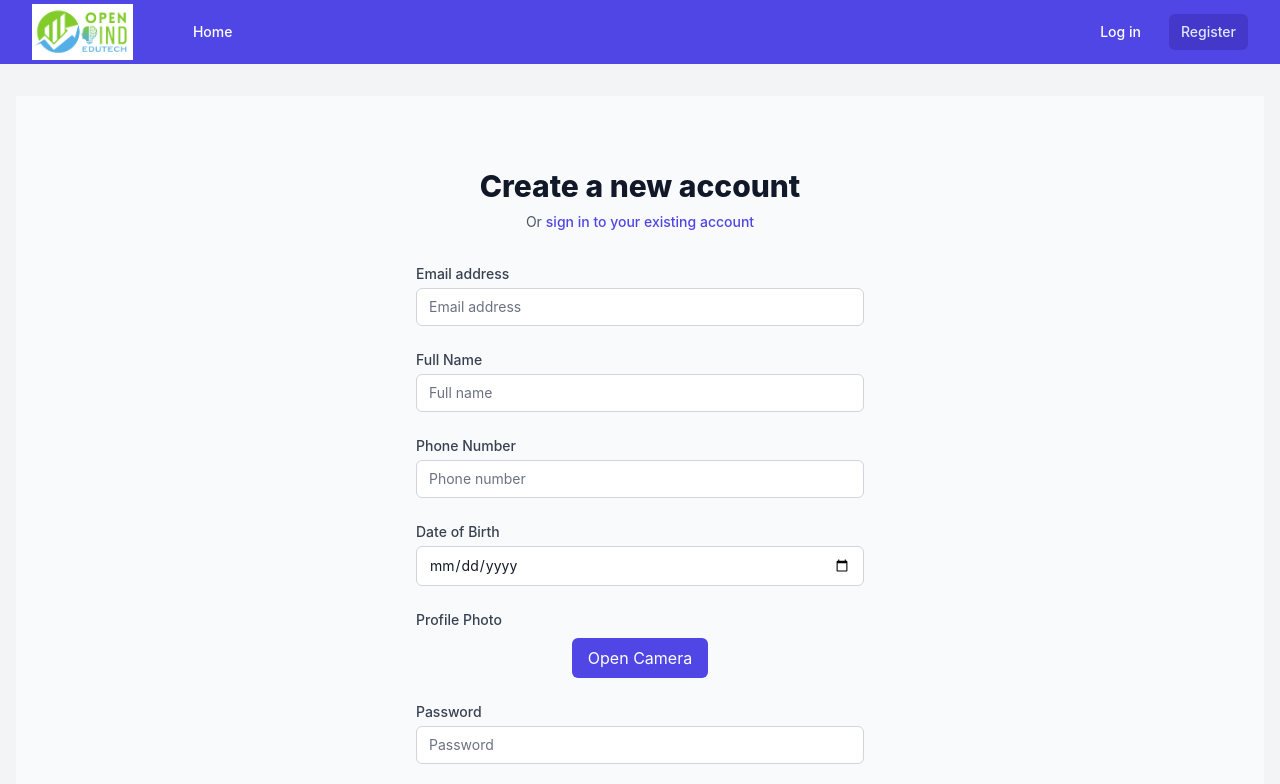
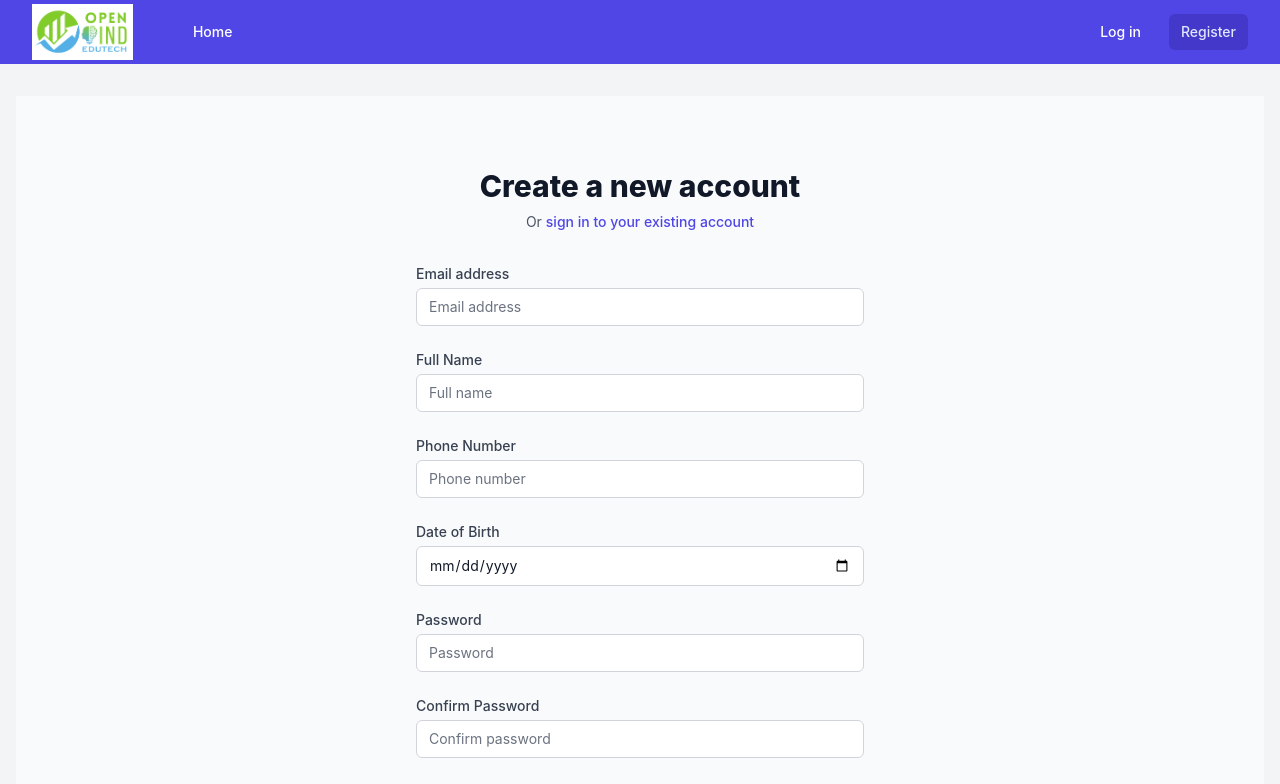
Before and after one commit to 27tai/OpenMindsFrontend, a React (Vite) app: page /register in a window 1280 px wide. Shown: the top 784 px of the page. Built offline with nearby package versions, Linux system fonts and the light colour scheme.

Commit message:
Update: Camera Capture-revert

```diff
--- a/src/components/auth/Register.jsx
+++ b/src/components/auth/Register.jsx
@@ -30,11 +30,6 @@ const Register = () => {
   const [registerSuccess, setRegisterSuccess] = useState(false);
   const [registerError, setRegisterError] = useState('');
   const [successMessage, setSuccessMessage] = useState('');
-
-  const [showCamera, setShowCamera] = useState(false);
-  const [capturedImage, setCapturedImage] = useState(null);
-  const videoRef = React.useRef(null);
-  const [isCameraOpen, setIsCameraOpen] = useState(false);
 
   // Initialize form data from userData if coming from login
   useEffect(() => {
@@ -285,57 +280,6 @@ const Register = () => {
     }
   };
 
-  const startCamera = async () => {
-    try {
-      const constraints = {
-        video: {
-          width: { ideal: 1280 },
-          height: { ideal: 720 },
-          facingMode: "user"
-        }
-      };
-
-      const stream = await navigator.mediaDevices.getUserMedia(constraints);
-
-      if (videoRef.current) {
-        videoRef.current.srcObject = stream;
-        // Add onloadedmetadata event handler
-        videoRef.current.onloadedmetadata = () => {
-          videoRef.current.play();
-          console.log("Video stream started");
-        };
-        setShowCamera(true);
-        setIsCameraOpen(true);
-      }
-    } catch (err) {
-      console.error("Error accessing camera:", err);
-      // Add user feedback for camera errors
-      setRegisterError("Failed to access camera. Please check your camera permissions.");
-    }
-  };
-
-  const capturePhoto = () => {
-    if (videoRef.current) {
-      const canvas = document.createElement('canvas');
-      canvas.width = videoRef.current.videoWidth;
-      canvas.height = videoRef.current.videoHeight;
-      canvas.getContext('2d').drawImage(videoRef.current, 0, 0);
-      const imageData = canvas.toDataURL('image/jpeg');
-      setCapturedImage(imageData);
-      stopCamera();
-    }
-  };
-
-  const stopCamera = () => {
-    if (videoRef.current && videoRef.current.srcObject) {
-      const tracks = videoRef.current.srcObject.getTracks();
-      tracks.forEach(track => track.stop());
-      videoRef.current.srcObject = null;
-      setShowCamera(false);
-      setIsCameraOpen(false);
-    }
-  };
-
   if (registerSuccess) {
     return (
       <div className="min-h-screen flex items-center justify-center bg-gray-50 py-12 px-4 sm:px-6 lg:px-8">
@@ -479,73 +423,6 @@ const Register = () => {
             )}
           </div>
 
-          {/* Camera Section */}
-          <div className="mt-6">
-            <label className="block text-sm font-medium text-gray-700">Profile Photo</label>
-            <div className="mt-2 flex flex-col items-center">
-              {showCamera ? (
-                <div className="relative w-full max-w-sm">
-                  <video
-                    ref={videoRef}
-                    autoPlay
-                    playsInline
-                    muted
-                    className="w-full rounded-lg"
-                    style={{ transform: 'scaleX(-1)' }}
-                  />
-                  {cameraError && (
-                    <div className="text-red-500 text-sm mt-2">{cameraError}</div>
-                  )}
-                  <div className="mt-2 flex justify-center gap-2">
-                    <button
-                      type="button"
-                      onClick={capturePhoto}
-                      className="px-4 py-2 bg-green-600 text-white rounded-md hover:bg-green-700"
-                    >
-                      Capture
-                    </button>
-                    <button
-                      type="button"
-                      onClick={stopCamera}
-                      className="px-4 py-2 bg-red-600 text-white rounded-md hover:bg-red-700"
-                    >
-                      Cancel
-                    </button>
-                  </div>
-                </div>
-              ) : (
-                <div className="flex flex-col items-center">
-                  {capturedImage ? (
-                    <div className="relative">
-                      <img
-                        src={capturedImage}
-                        alt="Captured"
-                        className="w-32 h-32 rounded-full object-cover"
-                      />
-                      <button
-                        type="button"
-                        onClick={() => setCapturedImage(null)}
-                        className="absolute -top-2 -right-2 bg-red-500 text-white rounded-full p-1 hover:bg-red-600"
-                      >
-                        <svg xmlns="http://www.w3.org/2000/svg" className="h-4 w-4" viewBox="0 0 20 20" fill="currentColor">
-                          <path fillRule="evenodd" d="M4.293 4.293a1 1 0 011.414 0L10 8.586l4.293-4.293a1 1 0 111.414 1.414L11.414 10l4.293 4.293a1 1 0 01-1.414 1.414L10 11.414l-4.293 4.293a1 1 0 01-1.414-1.414L8.586 10 4.293 5.707a1 1 0 010-1.414z" clipRule="evenodd" />
-                        </svg>
-                      </button>
-                    </div>
-                  ) : (
-                    <button
-                      type="button"
-                      onClick={startCamera}
-                      className="px-4 py-2 bg-indigo-600 text-white rounded-md hover:bg-indigo-700"
-                    >
-                      Open Camera
-                    </button>
-                  )}
-                </div>
-              )}
-            </div>
-          </div>
-
           {/* Only show password fields for new registrations */}
           {!isProfileUpdate && (
             <>
```
